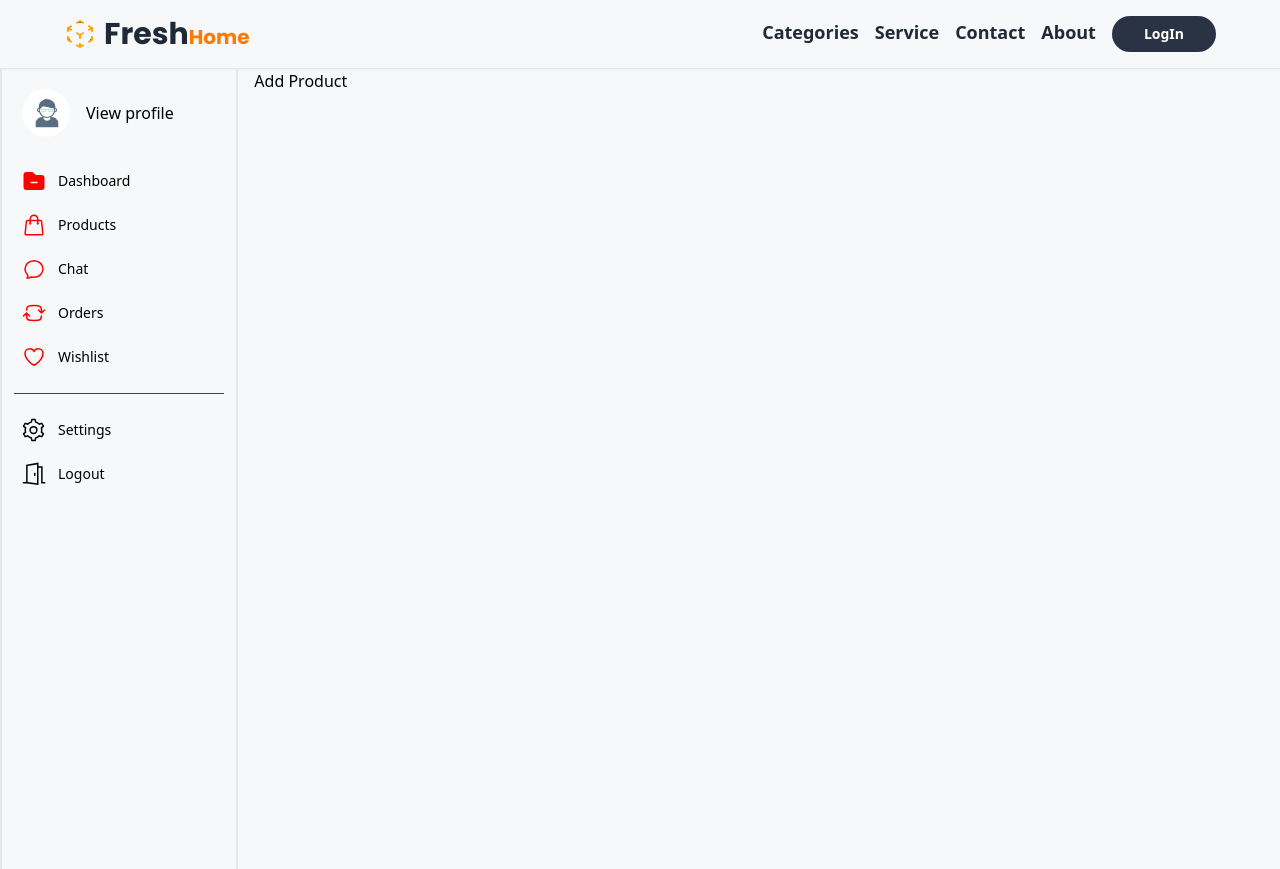
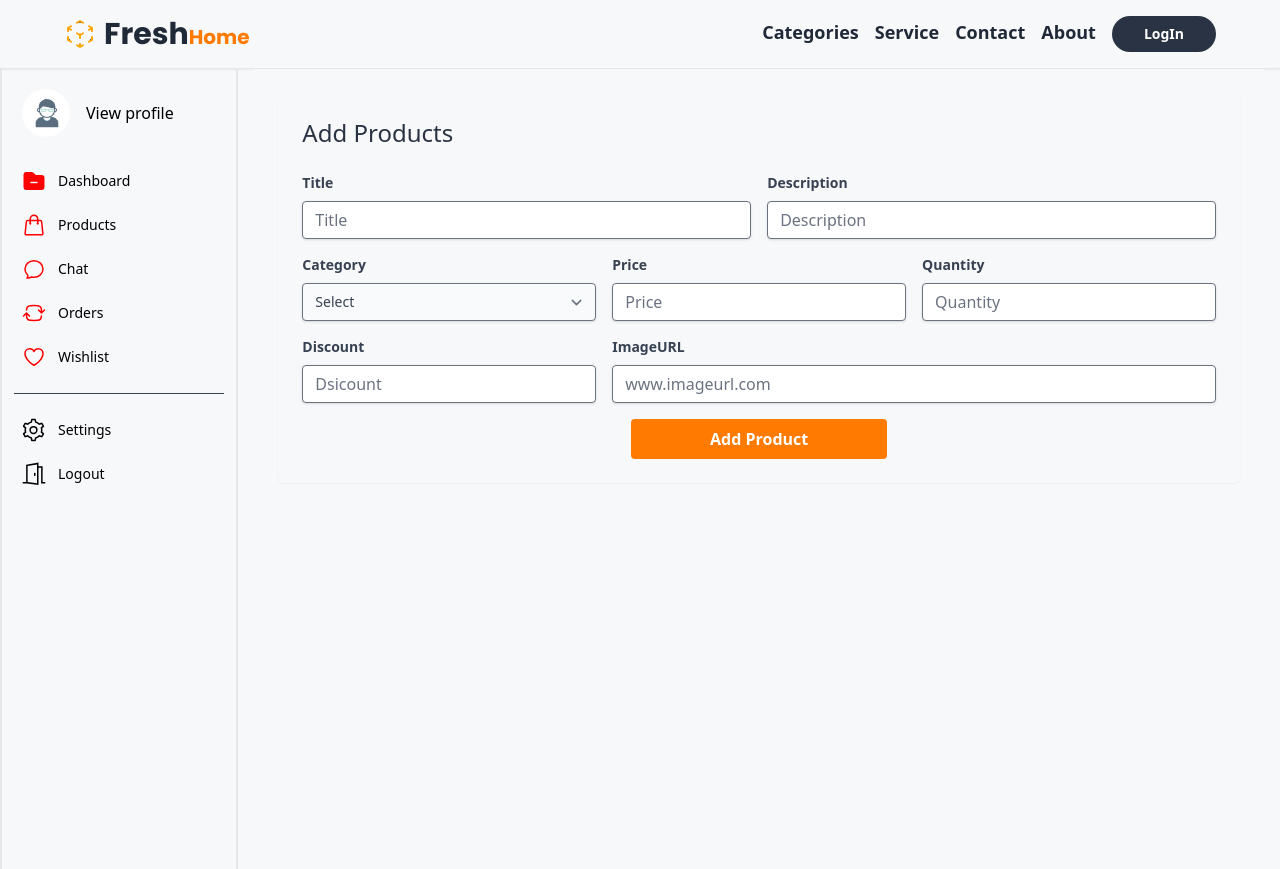
Before and after one commit to shyamenk/FreshHome, a Next.js app: page /admin/products in a window 1280 px wide. Built offline with nearby package versions, Linux system fonts and the light colour scheme; no server answers.

Commit message:
zod package added

```diff
--- a/components/layout/SideBar.tsx
+++ b/components/layout/SideBar.tsx
@@ -12,7 +12,7 @@ const SideBar = () => {
         {session ? (
           <Image
             src={session?.user?.image || ''}
-            alt="dhf"
+            alt="avatar"
             className="w-12 h-12 rounded-full"
             width={48}
             height={48}
--- a/package.json
+++ b/package.json
@@ -23,7 +23,8 @@
     "react": "18.2.0",
     "react-dom": "18.2.0",
     "ts-node": "^10.9.1",
-    "typescript": "^4.9.4"
+    "typescript": "^4.9.4",
+    "zod": "^3.20.2"
   },
   "devDependencies": {
     "@tailwindcss/forms": "^0.5.3",
--- a/pages/[admin]/products/index.tsx
+++ b/pages/[admin]/products/index.tsx
@@ -1,8 +1,144 @@
 import AdminLayout from '@/components/layout/AdminLayout'
 import React, {ReactElement} from 'react'
+import {z} from 'zod'
+
+const ProductSchema = z.object({
+  name: z.string().min(3, {message: 'Must be 3 or more characters long'}),
+  description: z
+    .string()
+    .min(5, {message: 'Must be 3 or more characters long'}),
+  category: z.string().min(5, {message: 'Must be 3 or more characters long'}),
+  price: z.number().positive({message: 'Must Be a Number'}),
+  quantity: z.number().positive({message: 'Must Be a Number'}),
+  discount: z.optional(z.number()),
+  imageUrl: z
+    .string()
+    .startsWith('https://', {message: 'Must provide secure URL'}),
+})
+
+type Product = z.infer<typeof ProductSchema>
 
 const AddProduct = () => {
-  return <div>Add Product</div>
+  return (
+    <div>
+      <section className="p-6 mx-auto bg-primary text-secondary1">
+        <form className="container flex flex-col mx-auto space-y-12 ng-untouched ng-pristine ng-valid">
+          <fieldset className="grid grid-cols-3 gap-6 p-6 rounded-md shadow-sm bg-primary">
+            <h1 className="text-2xl font-medium">Add Products</h1>
+            <div className="grid grid-cols-6 gap-4 col-span-full lg:col-span-3">
+              <div className="col-span-full sm:col-span-3">
+                <label
+                  htmlFor="name"
+                  className="block mb-2 text-sm font-bold text-gray-700"
+                >
+                  Title
+                </label>
+                <input
+                  id="name"
+                  type="text"
+                  placeholder="Title"
+                  className="w-full px-3 py-2 leading-tight text-gray-700 border rounded shadow appearance-none focus:outline-none focus:shadow-outline "
+                />
+              </div>
+              <div className="col-span-full sm:col-span-3">
+                <label
+                  htmlFor="description"
+                  className="block mb-2 text-sm font-bold text-gray-700"
+                >
+                  Description
+                </label>
+                <input
+                  id="description"
+                  placeholder="Description"
+                  type="text"
+                  className="w-full px-3 py-2 leading-tight text-gray-700 border rounded shadow appearance-none focus:outline-none focus:shadow-outline"
+                />
+              </div>
+              <div className="col-span-full sm:col-span-2">
+                <label
+                  htmlFor="category"
+                  className="block mb-2 text-sm font-bold text-gray-700"
+                >
+                  Category
+                </label>
+                <select
+                  id="category"
+                  className="block w-full px-3 py-2 text-sm text-gray-700 border rounded shadow appearance-none bg-gray-50 focus:outline-none focus:shadow-outline "
+                >
+                  <option value="Category">Select</option>
+                  <option value="VEG">Vegetables</option>
+                  <option value="FRUIT">Fruits</option>
+                  <option value="FG">Food Grains</option>
+                  <option value="Bev">Beverages</option>
+                </select>
+              </div>
+              <div className="col-span-full sm:col-span-2">
+                <label
+                  htmlFor="price"
+                  className="block mb-2 text-sm font-bold text-gray-700"
+                >
+                  Price
+                </label>
+                <input
+                  id="price"
+                  type="text"
+                  placeholder="Price"
+                  className="w-full px-3 py-2 leading-tight text-gray-700 border rounded shadow appearance-none focus:outline-none focus:shadow-outline"
+                />
+              </div>
+              <div className="col-span-full sm:col-span-2">
+                <label
+                  htmlFor="quantity"
+                  className="block mb-2 text-sm font-bold text-gray-700"
+                >
+                  Quantity
+                </label>
+                <input
+                  id="quantity"
+                  type="number"
+                  placeholder="Quantity"
+                  className="w-full px-3 py-2 leading-tight text-gray-700 border rounded shadow appearance-none focus:outline-none focus:shadow-outline"
+                />
+              </div>
+              <div className="col-span-full sm:col-span-2">
+                <label
+                  htmlFor="discount"
+                  className="block mb-2 text-sm font-bold text-gray-700"
+                >
+                  Discount
+                </label>
+                <input
+                  id="discount"
+                  type="number"
+                  placeholder="Dsicount"
+                  className="w-full px-3 py-2 leading-tight text-gray-700 border rounded shadow appearance-none focus:outline-none focus:shadow-outline"
+                />
+              </div>
+              <div className="col-span-full sm:col-span-4">
+                <label
+                  htmlFor="imageURL"
+                  className="block mb-2 text-sm font-bold text-gray-700"
+                >
+                  ImageURL
+                </label>
+                <input
+                  id="imageURL"
+                  type="text"
+                  placeholder="www.imageurl.com"
+                  className="w-full px-3 py-2 leading-tight text-gray-700 border rounded shadow appearance-none focus:outline-none focus:shadow-outline"
+                />
+              </div>
+              <div className="mx-auto col-span-full sm:col-span-6">
+                <button className="w-64 px-4 py-2 font-bold text-white rounded bg-hover hover:bg-red-700 focus:outline-none focus:shadow-lg">
+                  Add Product
+                </button>
+              </div>
+            </div>
+          </fieldset>
+        </form>
+      </section>
+    </div>
+  )
 }
 
 export default AddProduct
```
Also changed, not shown: 1 other file (tests, documents, lock files or other folders).
